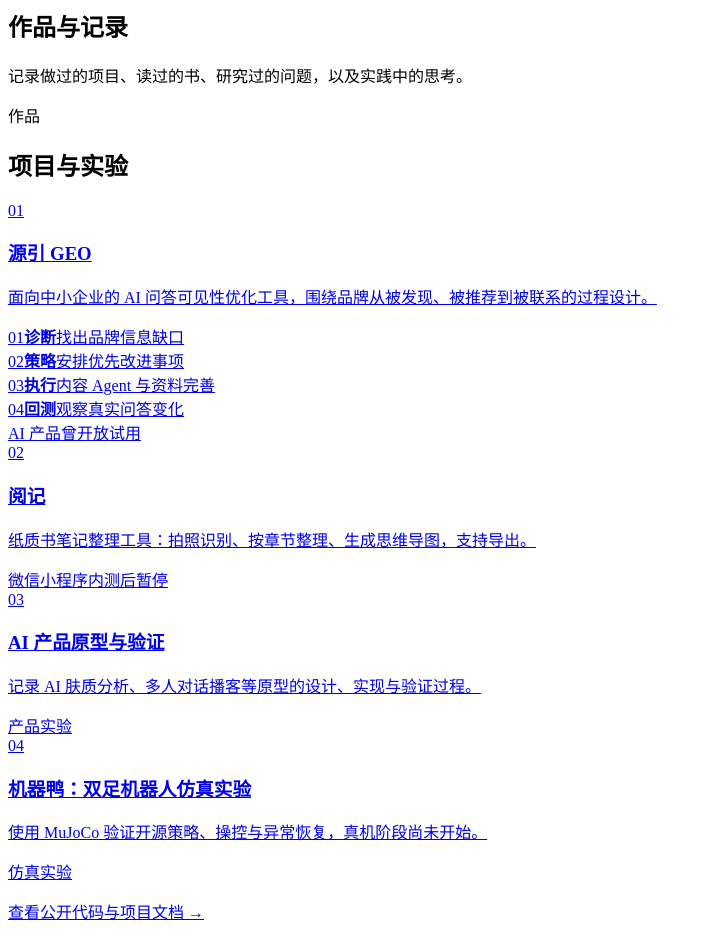
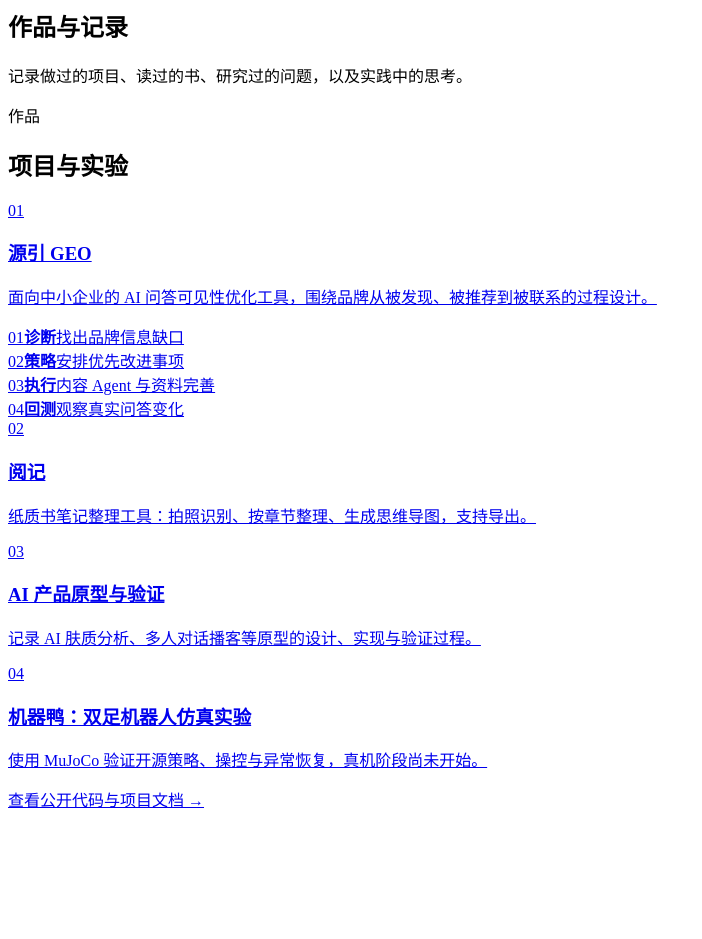
Before and after one commit to zhaolijian/zhaolijian.github.io, a plain HTML site: page src/pages/index.html in a window 1280 px wide. Shown: the whole page, without its empty margins (0-702 px from the left). After the commit the page ends 827 px from the top, so only its background shows below. Drawn offline with Linux system fonts and the light colour scheme.

Commit message:
Remove redundant project badges from homepage

```diff
--- a/src/pages/index.html
+++ b/src/pages/index.html
@@ -3,8 +3,8 @@
 <div class="section-head"><div><p class="eyebrow">作品</p><h2>项目与实验</h2></div></div>
 <div class="case-list">
 <a class="case-card" href="/cases/geo.html"><div class="case-num">01</div><div><h3>源引 GEO</h3><p>面向中小企业的 AI 问答可见性优化工具，围绕品牌从被发现、被推荐到被联系的过程设计。</p>
-<div class="flow-chain"><div class="flow-step"><span class="idx">01</span><b>诊断</b><span>找出品牌信息缺口</span></div><div class="flow-step"><span class="idx">02</span><b>策略</b><span>安排优先改进事项</span></div><div class="flow-step"><span class="idx">03</span><b>执行</b><span>内容 Agent 与资料完善</span></div><div class="flow-step"><span class="idx">04</span><b>回测</b><span>观察真实问答变化</span></div></div><div class="case-tags"><span class="tag">AI 产品</span><span class="tag">曾开放试用</span></div></div></a>
-<a class="case-card" href="/cases/yueji.html"><div class="case-num">02</div><div><h3>阅记</h3><p>纸质书笔记整理工具：拍照识别、按章节整理、生成思维导图，支持导出。</p><div class="case-tags"><span class="tag">微信小程序</span><span class="tag">内测后暂停</span></div></div></a>
-<a class="case-card" href="/cases/opc.html"><div class="case-num">03</div><div><h3>AI 产品原型与验证</h3><p>记录 AI 肤质分析、多人对话播客等原型的设计、实现与验证过程。</p><div class="case-tags"><span class="tag">产品实验</span></div></div></a>
-<a class="case-card" href="/cases/robot-duck.html"><div class="case-num">04</div><div><h3>机器鸭：双足机器人仿真实验</h3><p>使用 MuJoCo 验证开源策略、操控与异常恢复，真机阶段尚未开始。</p><div class="case-tags"><span class="tag">仿真实验</span></div></div></a>
+<div class="flow-chain"><div class="flow-step"><span class="idx">01</span><b>诊断</b><span>找出品牌信息缺口</span></div><div class="flow-step"><span class="idx">02</span><b>策略</b><span>安排优先改进事项</span></div><div class="flow-step"><span class="idx">03</span><b>执行</b><span>内容 Agent 与资料完善</span></div><div class="flow-step"><span class="idx">04</span><b>回测</b><span>观察真实问答变化</span></div></div></div></a>
+<a class="case-card" href="/cases/yueji.html"><div class="case-num">02</div><div><h3>阅记</h3><p>纸质书笔记整理工具：拍照识别、按章节整理、生成思维导图，支持导出。</p></div></a>
+<a class="case-card" href="/cases/opc.html"><div class="case-num">03</div><div><h3>AI 产品原型与验证</h3><p>记录 AI 肤质分析、多人对话播客等原型的设计、实现与验证过程。</p></div></a>
+<a class="case-card" href="/cases/robot-duck.html"><div class="case-num">04</div><div><h3>机器鸭：双足机器人仿真实验</h3><p>使用 MuJoCo 验证开源策略、操控与异常恢复，真机阶段尚未开始。</p></div></a>
 </div><p class="section-note" id="repos"><a href="/repos.html">查看公开代码与项目文档 →</a></p></div></section>
```
